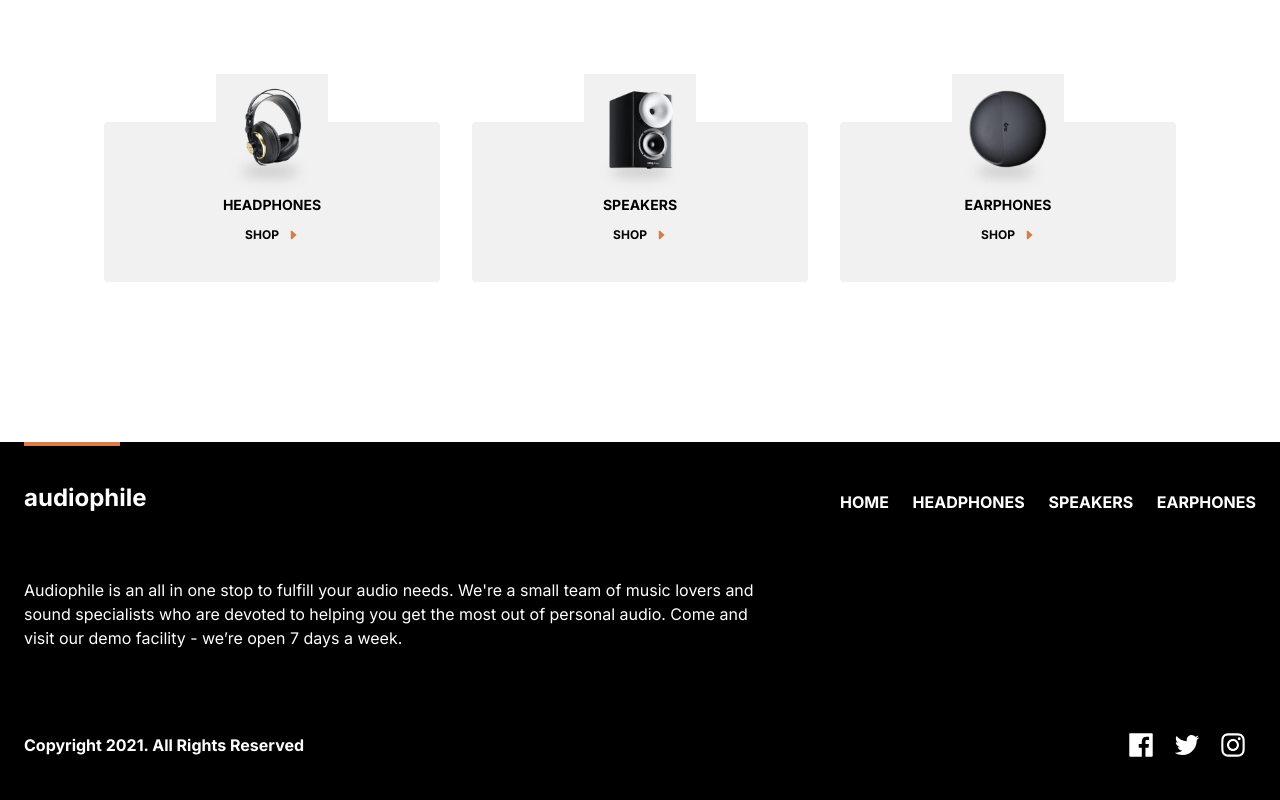
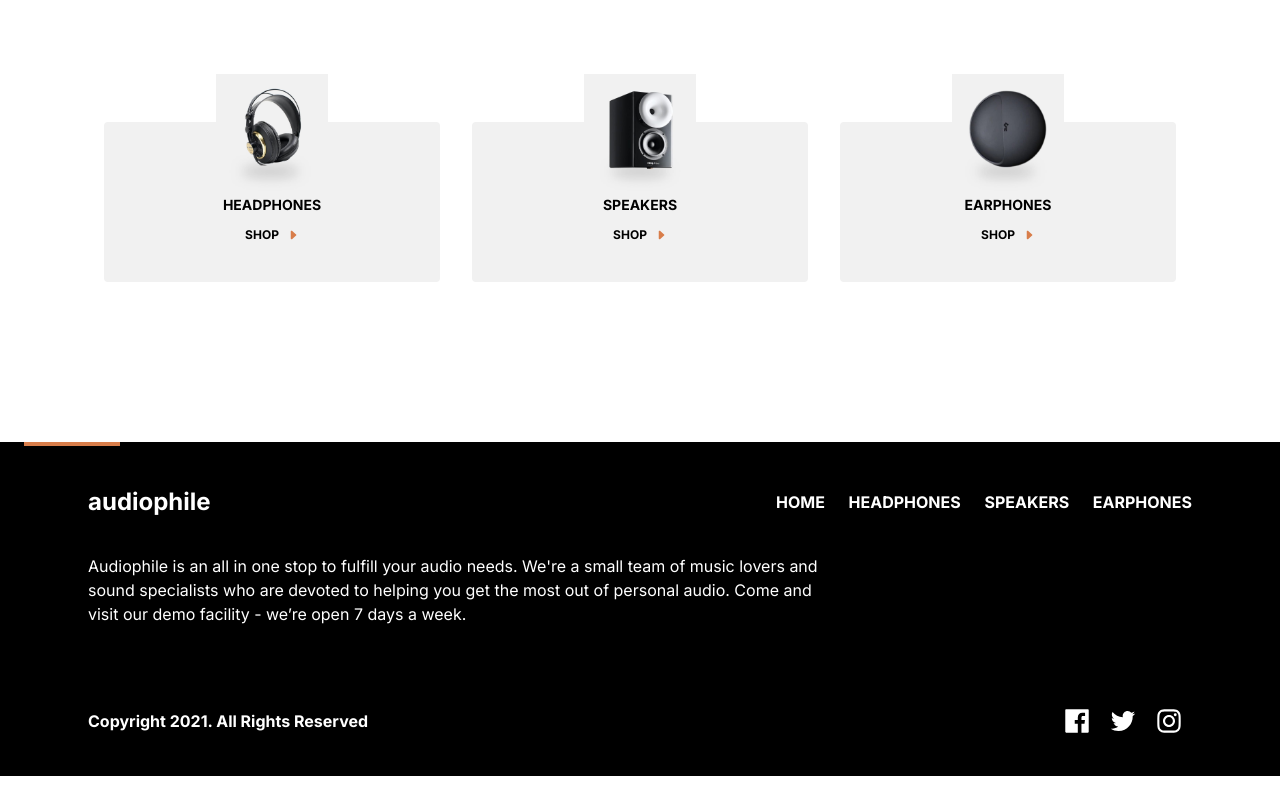
Before and after one commit to john-mathis/Audiophile, a Next.js app: page / in a window 1280 px wide. Shown: the part 590-1390 px from the top of the page. After the commit the page ends 1366 px from the top, so only its background shows below. Built offline with nearby package versions, Linux system fonts and the light colour scheme.

Commit message:
footer edits

```diff
--- a/app/components/Footer/Footer.tsx
+++ b/app/components/Footer/Footer.tsx
@@ -8,10 +8,14 @@ import { AiOutlineInstagram } from "react-icons/ai";
 const Footer = () => {
   return (
     <section className="relative bg-black text-white px-6 py-10 text-center md:text-left mt-24">
-      <div className="border-t-4 w-24 mx-auto md:mx-0 absolute top-0 left-0 md:left-6 right-0 border-[--dark-orange]"></div>
-      <div className="lg:flex lg:justify-between">
-        <p className="text-2xl font-bold mb-8">audiophile </p>
-        <div className="flex flex-col md:flex-row justify-between md:w-[26rem]	 ">
+      <div className="max-w-[69rem] xl:m-auto">
+        <div className="border-t-4 w-24 mx-auto md:mx-0 absolute top-0 left-0 md:left-6  right-0 border-[--dark-orange]"></div>
+
+        <div className="lg:flex lg:justify-between lg:items-center">
+          <p className="text-2xl font-bold mb-8 lg:mb-0">audiophile </p>
+
+          {/* Maps over and displays each navbar item.   */}
+          <div className="flex flex-col md:flex-row justify-between md:w-[26rem]">
             {navItems.map((items) => (
               <Link
                 className="my-2 font-bold"
@@ -25,17 +29,19 @@ const Footer = () => {
         <p className="my-8 text-base md:w-[46rem]">
           Audiophile is an all in one stop to fulfill your audio needs. We're a
           small team of music lovers and sound specialists who are devoted to
-        helping you get the most out of personal audio. Come and visit our demo
-        facility - we’re open 7 days a week.
+          helping you get the most out of personal audio. Come and visit our
+          demo facility - we’re open 7 days a week.
         </p>
 
         <div className="md:flex items-center md:justify-between md:mt-20">
           <p className="font-bold">Copyright 2021. All Rights Reserved</p>
 
+          {/* Maps over and displays each social media icon */}
           <div className="flex mt-6 md:mt-0 m-auto md:m-0 justify-center">
             {footerIcons.map((icon) => (
               <span className="text-3xl mx-2 md:flex">{icon}</span>
             ))}
+          </div>
         </div>
       </div>
     </section>
```
Lines whose indentation alone changed are shown as unchanged.
